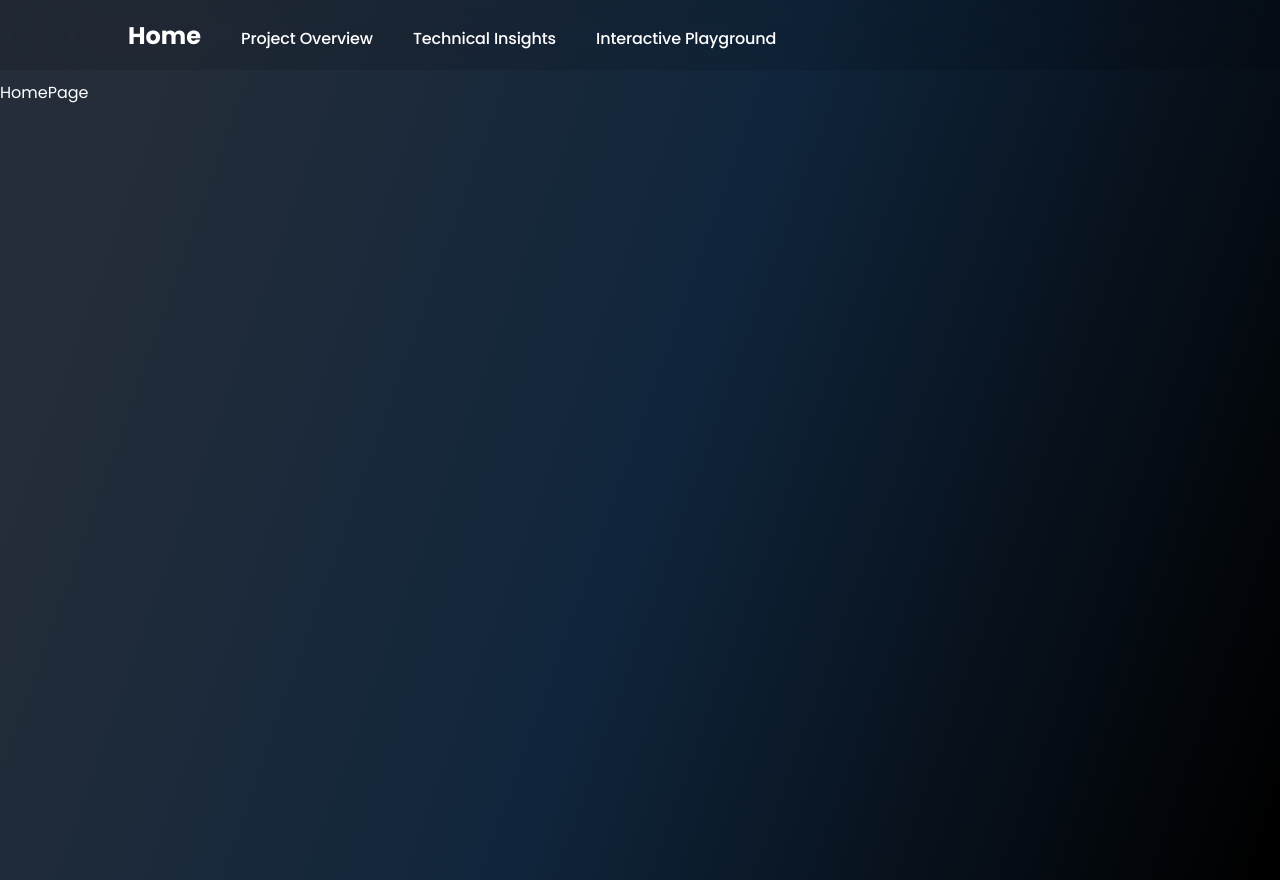
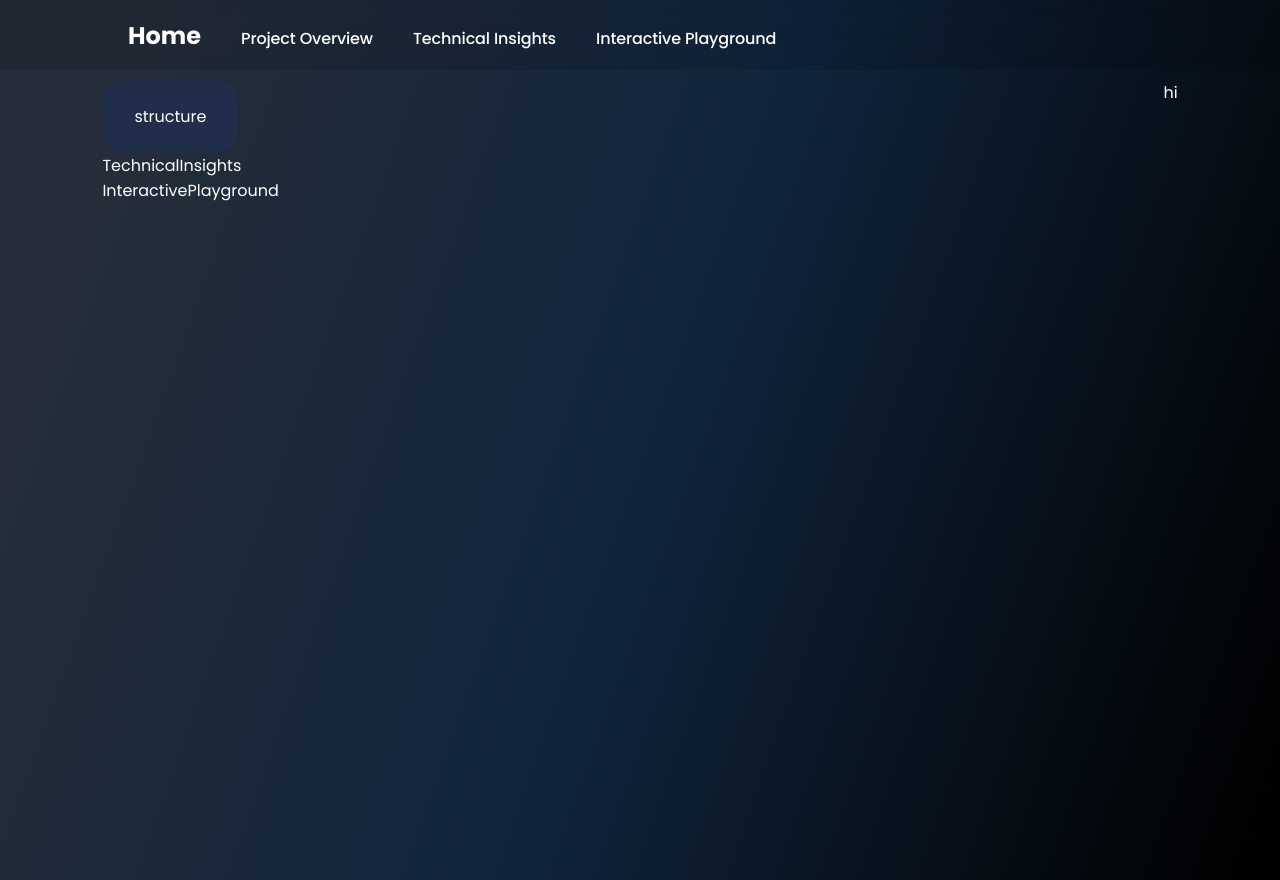
Before and after one commit to Yacn9/use-form, a React (Create React App) app: page /home in a window 1280 px wide. Built offline with nearby package versions, Linux system fonts and the light colour scheme.

Commit message:
wip: home page compnents and design

```diff
--- a/src/components/layout/layout.module.css
+++ b/src/components/layout/layout.module.css
@@ -5,6 +5,9 @@
   padding: 0;
   box-sizing: border-box;
   font-family: "Poppins", sans-serif;
+}
+html {
+  scroll-behavior: smooth;
 }
 
 body {
--- a/src/components/navbar/navbar.tsx
+++ b/src/components/navbar/navbar.tsx
@@ -18,7 +18,7 @@ const Navbar = () => {
         {map(NAV_ITEMS, (nav) => (
           <Link
             key={nav.id}
-            to={`#${kebabCase(nav.name)}`}
+            to={`/home#${kebabCase(nav.name)}`}
             className={style.nav_item}
           >
             {nav.name}
--- /dev/null
+++ b/src/pages/home/components/insights/index.ts
@@ -0,0 +1 @@
+export { default } from "./technical-insights"
--- /dev/null
+++ b/src/pages/home/components/insights/technical-insights.tsx
@@ -0,0 +1,7 @@
+import React from "react";
+
+const TechnicalInsights = () => {
+  return <div>TechnicalInsights</div>;
+};
+
+export default TechnicalInsights;
--- /dev/null
+++ b/src/pages/home/components/overview/index.ts
@@ -0,0 +1 @@
+export { default } from "./project-overview"
--- /dev/null
+++ b/src/pages/home/components/overview/project-overview.module.css
@@ -0,0 +1,10 @@
+.project_overview {
+  display: flex;
+  justify-content: space-between;
+}
+
+.structure {
+  background-color: #202e4b;
+  padding: 1.5rem 2rem;
+  border-radius: 1.5rem;
+}
--- /dev/null
+++ b/src/pages/home/components/overview/project-overview.tsx
@@ -0,0 +1,19 @@
+import React from "react";
+import style from "./project-overview.module.css";
+
+interface IStructure {
+  name: string;
+  logo: string;
+}
+
+const ProjectOverview = () => {
+  const STRUCTURE = [];
+  return (
+    <div className={style.project_overview}>
+      <div className={style.structure}>structure</div>
+      <div className={style.description}>hi</div>
+    </div>
+  );
+};
+
+export default ProjectOverview;
--- /dev/null
+++ b/src/pages/home/components/playground/index.ts
@@ -0,0 +1 @@
+export { default } from "./interactive-playground"
--- /dev/null
+++ b/src/pages/home/components/playground/interactive-playground.tsx
@@ -0,0 +1,7 @@
+import React from "react";
+
+const InteractivePlayground = () => {
+  return <div>InteractivePlayground</div>;
+};
+
+export default InteractivePlayground;
--- /dev/null
+++ b/src/pages/home/home.module.css
@@ -0,0 +1,3 @@
+.home {
+  padding: 0 8%;
+}
--- a/src/pages/home/home.tsx
+++ b/src/pages/home/home.tsx
@@ -1,9 +1,22 @@
-import React from "react";
+import { lazy } from "react";
+import style from "./home.module.css";
+
+const ProjectOverview = lazy(() => import("./components/overview"));
+const TechnicalInsights = lazy(() => import("./components/insights"));
+const InteractivePlayground = lazy(() => import("./components/playground"));
 
 const Home = () => {
   return (
-    <div>
-      <div>HomePage</div>
+    <div className={style.home}>
+      <section id="project-overview">
+        <ProjectOverview />
+      </section>
+      <section id="technical-insights">
+        <TechnicalInsights />
+      </section>
+      <section id="interactive-playground">
+        <InteractivePlayground />
+      </section>
     </div>
   );
 };
```
